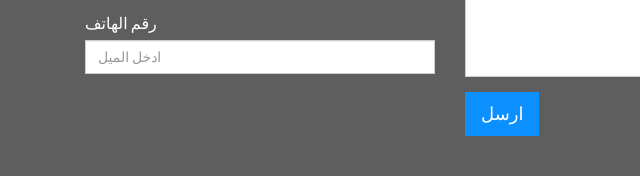
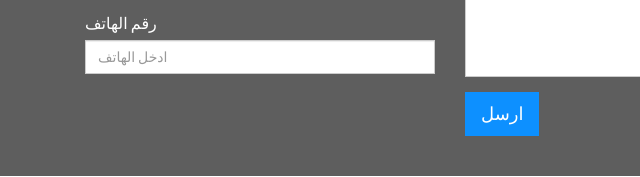
Before and after one commit to Mohamed-Soboh/hekayet-bldna-web, a plain HTML site: page index.html in a window 1280 px wide. Shown: the part 3766-3943 px from the top of the page, 0-640 px from the left. Drawn offline with Linux system fonts and the light colour scheme.

Commit message:
Update index.html

```diff
--- a/index.html
+++ b/index.html
@@ -458,7 +458,7 @@ Licence: Creative Commons Attribution 3.0** - http://creativecommons.org/license
                         </div>
                         <div class="form-group">
                             <label for="email">رقم الهاتف</label>
-                            <input type="email" class="form-control" name="email" id="email" placeholder="ادخل الميل" title="Please enter a valid email address">
+                            <input type="email" class="form-control" name="email" id="email" placeholder="ادخل الهاتف" title="Please enter a valid email address">
                         </div>
                     </div>
                     <div class="col-sm-4">
```
